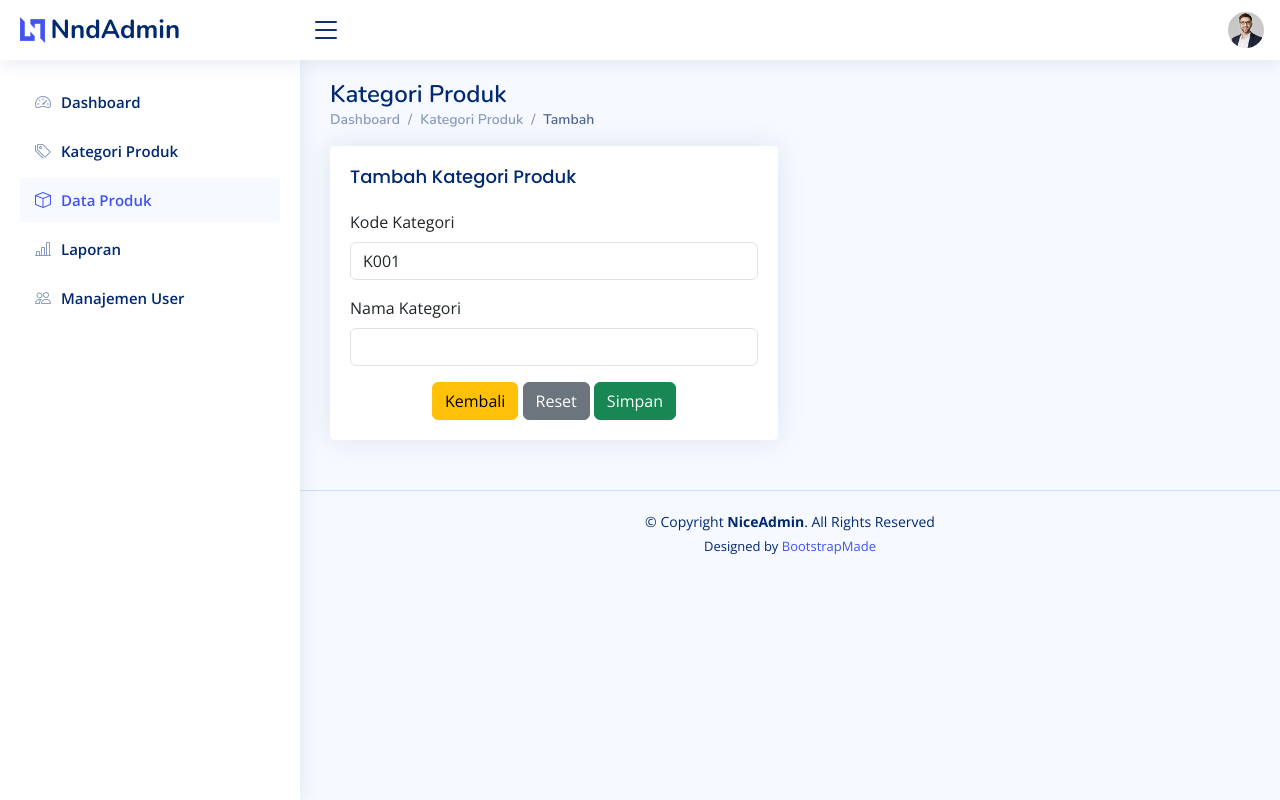
After one commit to nadiavi13/NndAdmin, a PHP site: page /t_kat.php in a window 1280 px wide. The commit adds this page. Run offline with PHP 8.4, Linux system fonts and the light colour scheme; data that the repository does not hold is empty; some libraries are stand-ins or nearby versions.

Commit message:
menambahkan fungsi crud menu kategori produk

```diff
--- /dev/null
+++ b/t_kat.php
@@ -0,0 +1,263 @@
+<?php
+include "koneksi.php";
+
+$auto = mysqli_query($conn, "select max(kd_kat) as max_code from categories");
+$hasil = mysqli_fetch_array($auto);
+$code = $hasil['max_code'];
+if ($code == NULL) {
+    $urutan = 0;
+} else {
+    $urutan = (int) substr($code, 1, 3);
+}
+$urutan++;
+$huruf = "K";
+$kd_kat = $huruf . sprintf("%03s", $urutan);
+
+if (isset($_POST['simpan'])) {
+    $nm_kat = $_POST['nm_kat'];
+
+    $query = mysqli_query($conn, "INSERT INTO categories(kd_kat, category_name) VALUES ('$kd_kat', '$nm_kat')");
+    if ($query) {
+        echo "<script>alert('Data berhasil ditambahkan!')</script>";
+        header("refresh:0, kategori_produk.php");
+    } else {
+        echo "<script>alert('Data gagal ditambahkan!')</script>";
+        header("refresh:0, kategori_produk.php");
+    }
+}
+?>
+<!DOCTYPE html>
+<html lang="en">
+
+<head>
+    <meta charset="utf-8">
+    <meta content="width=device-width, initial-scale=1.0" name="viewport">
+
+    <title>Kategori Produk - NndAdmin</title>
+    <meta content="" name="description">
+    <meta content="" name="keywords">
+
+    <!-- Favicons -->
+    <link href="assets/img/favicon.png" rel="icon">
+    <link href="assets/img/apple-touch-icon.png" rel="apple-touch-icon">
+
+    <!-- Google Fonts -->
+    <link href="https://fonts.gstatic.com" rel="preconnect">
+    <link href="https://fonts.googleapis.com/css?family=Open+Sans:300,300i,400,400i,600,600i,700,700i|Nunito:300,300i,400,400i,600,600i,700,700i|Poppins:300,300i,400,400i,500,500i,600,600i,700,700i" rel="stylesheet">
+
+    <!-- Vendor CSS Files -->
+    <link href="assets/vendor/bootstrap/css/bootstrap.min.css" rel="stylesheet">
+    <link href="assets/vendor/bootstrap-icons/bootstrap-icons.css" rel="stylesheet">
+    <link href="assets/vendor/boxicons/css/boxicons.min.css" rel="stylesheet">
+    <link href="assets/vendor/quill/quill.snow.css" rel="stylesheet">
+    <link href="assets/vendor/quill/quill.bubble.css" rel="stylesheet">
+    <link href="assets/vendor/remixicon/remixicon.css" rel="stylesheet">
+    <link href="assets/vendor/simple-datatables/style.css" rel="stylesheet">
+
+    <!-- Template Main CSS File -->
+    <link href="assets/css/style.css" rel="stylesheet">
+
+</head>
+
+<body>
+
+    <!-- ======= Header ======= -->
+    <header id="header" class="header fixed-top d-flex align-items-center">
+
+        <div class="d-flex align-items-center justify-content-between">
+            <a href="index.html" class="logo d-flex align-items-center">
+                <img src="assets/img/logo.png" alt="">
+                <span class="d-none d-lg-block">NndAdmin</span>
+            </a>
+            <i class="bi bi-list toggle-sidebar-btn"></i>
+        </div><!-- End Logo -->
+
+        <nav class="header-nav ms-auto">
+            <ul class="d-flex align-items-center">
+
+
+                <li class="nav-item dropdown pe-3">
+
+                    <a class="nav-link nav-profile d-flex align-items-center pe-0" href="#" data-bs-toggle="dropdown">
+                        <img src="assets/img/profile-img.jpg" alt="Profile" class="rounded-circle">
+                    </a><!-- End Profile Iamge Icon -->
+
+                    <ul class="dropdown-menu dropdown-menu-end dropdown-menu-arrow profile">
+                        <li class="dropdown-header">
+                            <h6>Kevin Anderson</h6>
+                            <span>Web Designer</span>
+                        </li>
+                        <li>
+                            <hr class="dropdown-divider">
+                        </li>
+
+                        <li>
+                            <a class="dropdown-item d-flex align-items-center" href="users-profile.html">
+                                <i class="bi bi-person"></i>
+                                <span>My Profile</span>
+                            </a>
+                        </li>
+                        <li>
+                            <hr class="dropdown-divider">
+                        </li>
+
+                        <li>
+                            <a class="dropdown-item d-flex align-items-center" href="users-profile.html">
+                                <i class="bi bi-gear"></i>
+                                <span>Account Settings</span>
+                            </a>
+                        </li>
+                        <li>
+                            <hr class="dropdown-divider">
+                        </li>
+
+                        <li>
+                            <a class="dropdown-item d-flex align-items-center" href="pages-faq.html">
+                                <i class="bi bi-question-circle"></i>
+                                <span>Need Help?</span>
+                            </a>
+                        </li>
+                        <li>
+                            <hr class="dropdown-divider">
+                        </li>
+
+                        <li>
+                            <a class="dropdown-item d-flex align-items-center" href="#">
+                                <i class="bi bi-box-arrow-right"></i>
+                                <span>Sign Out</span>
+                            </a>
+                        </li>
+
+                    </ul><!-- End Profile Dropdown Items -->
+                </li><!-- End Profile Nav -->
+
+            </ul>
+        </nav><!-- End Icons Navigation -->
+
+    </header><!-- End Header -->
+
+    <!-- ======= Sidebar ======= -->
+    <aside id="sidebar" class="sidebar">
+
+        <ul class="sidebar-nav" id="sidebar-nav">
+
+            <li class="nav-item">
+                <a class="nav-link collapsed" href="index.php">
+                    <i class="bi bi-speedometer2"></i>
+                    <span>Dashboard</span>
+                </a>
+            </li><!-- End Dashboard Nav -->
+
+            <li class="nav-item">
+                <a class="nav-link collapsed" href="kategori_produk.php">
+                    <i class="bi bi-tags"></i>
+                    <span>Kategori Produk</span>
+                </a>
+            </li><!-- End Profile Page Nav -->
+
+            <li class="nav-item">
+                <a class="nav-link" href="produk.php">
+                    <i class="bi bi-box"></i>
+                    <span>Data Produk</span>
+                </a>
+            </li><!-- End F.A.Q Page Nav -->
+
+            <li class="nav-item">
+                <a class="nav-link collapsed" href="laporan.php">
+                    <i class="bi bi-bar-chart-line"></i>
+                    <span>Laporan</span>
+                </a>
+            </li><!-- End Contact Page Nav -->
+
+            <li class="nav-item">
+                <a class="nav-link collapsed" href="users.php">
+                    <i class="bi bi-people"></i>
+                    <span>Manajemen User</span>
+                </a>
+            </li><!-- End Register Page Nav -->
+
+
+
+        </ul>
+
+    </aside><!-- End Sidebar-->
+
+
+    <main id="main" class="main">
+        <div class="pagetitle">
+            <h1>Kategori Produk</h1>
+            <nav>
+                <ol class="breadcrumb">
+                    <li class="breadcrumb-item"><a href="index.php">Dashboard</a></li>
+                    <li class="breadcrumb-item">Kategori Produk</li>
+                    <li class="breadcrumb-item active">Tambah</li>
+                </ol>
+            </nav>
+        </div><!-- End Page Title -->
+        <section class="section">
+            <div class="row">
+
+                <div class="col-lg-6">
+
+                    <div class="card">
+                        <div class="card-body">
+                            <h5 class="card-title">Tambah Kategori Produk</h5>
+
+                            <!-- Vertical Form -->
+                            <form class="row g-3" method="post">
+                                <div class="col-12">
+                                    <label for="kd_kat" class="form-label">Kode Kategori</label>
+                                    <input type="text" class="form-control" id="kd_kat" name="kd_kat" value="<?php echo $kd_kat; ?>" readonly>
+                                </div>
+                                <div class="col-12">
+                                    <label for="nm_kat" class="form-label">Nama Kategori</label>
+                                    <input type="text" class="form-control" id="nm_kat" name="nm_kat" required>
+                                </div>
+
+                                <div class="text-center">
+                                    <button type="button" class="btn btn-warning"><a href="Kategori_Produk.php" style="color: black; text-decoration:none;">Kembali</a></button>
+                                    <button type="reset" class="btn btn-secondary">Reset</button>
+                                    <button type="submit" class="btn btn-success" name="simpan">Simpan</button>
+                                </div>
+                            </form><!-- Vertical Form -->
+
+                        </div>
+                    </div>
+                </div>
+            </div>
+        </section>
+
+    </main><!-- End #main -->
+
+    <!-- ======= Footer ======= -->
+    <footer id="footer" class="footer">
+        <div class="copyright">
+            &copy; Copyright <strong><span>NiceAdmin</span></strong>. All Rights Reserved
+        </div>
+        <div class="credits">
+            <!-- All the links in the footer should remain intact. -->
+            <!-- You can delete the links only if you purchased the pro version. -->
+            <!-- Licensing information: https://bootstrapmade.com/license/ -->
+            <!-- Purchase the pro version with working PHP/AJAX contact form: https://bootstrapmade.com/nice-admin-bootstrap-admin-html-template/ -->
+            Designed by <a href="https://bootstrapmade.com/">BootstrapMade</a>
+        </div>
+    </footer><!-- End Footer -->
+
+    <a href="#" class="back-to-top d-flex align-items-center justify-content-center"><i class="bi bi-arrow-up-short"></i></a>
+
+    <!-- Vendor JS Files -->
+    <script src="assets/vendor/apexcharts/apexcharts.min.js"></script>
+    <script src="assets/vendor/bootstrap/js/bootstrap.bundle.min.js"></script>
+    <script src="assets/vendor/chart.js/chart.umd.js"></script>
+    <script src="assets/vendor/echarts/echarts.min.js"></script>
+    <script src="assets/vendor/quill/quill.min.js"></script>
+    <script src="assets/vendor/simple-datatables/simple-datatables.js"></script>
+    <script src="assets/vendor/tinymce/tinymce.min.js"></script>
+    <script src="assets/vendor/php-email-form/validate.js"></script>
+
+    <!-- Template Main JS File -->
+    <script src="assets/js/main.js"></script>
+
+</body>
+
+</html>
```
Also changed, not shown: e_kat.php (added, +254 -0 lines), h_kat.php (added, +13 -0 lines), kategori_produk.php (+32 -40 lines).
